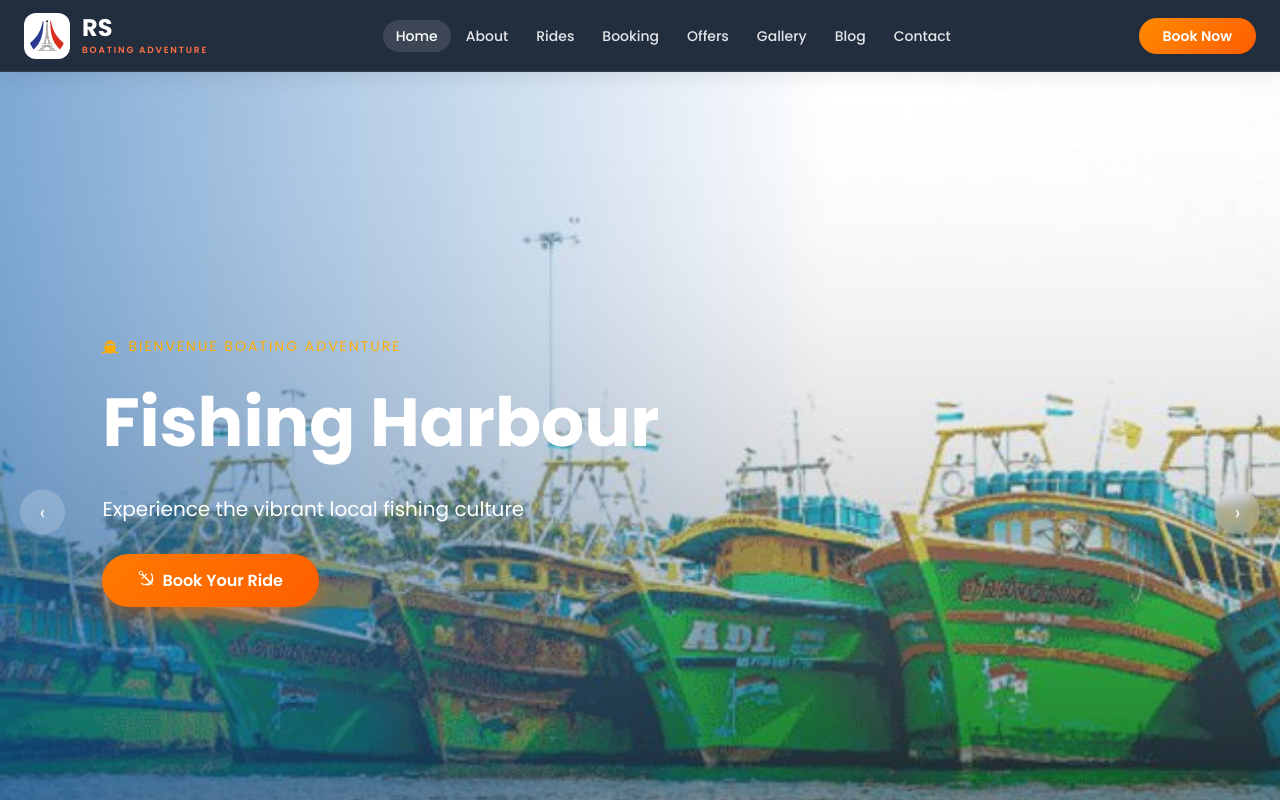
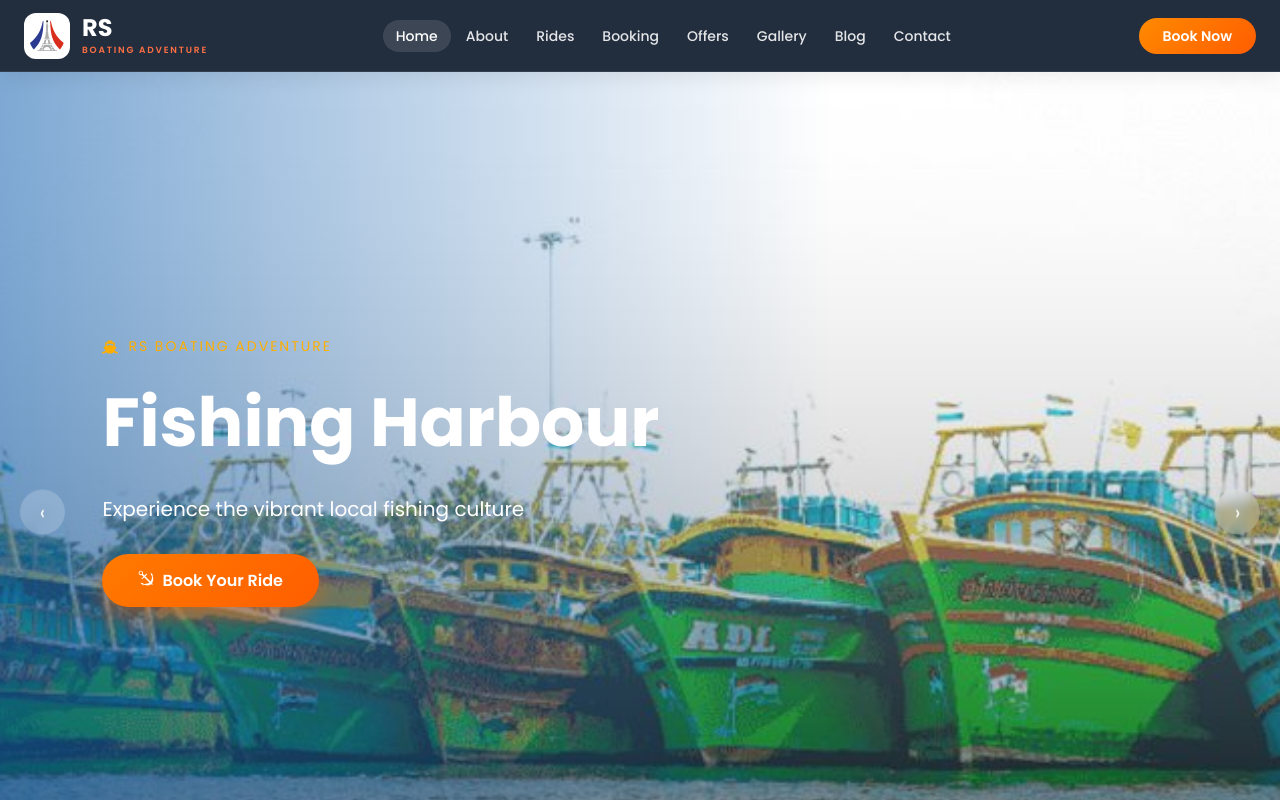
Before and after one commit to sudhar04/Boating-website, a React (Vite) app: page / in a window 1280 px wide. Shown: the top 800 px of the page. Built offline with nearby package versions, Linux system fonts and the light colour scheme.

Commit message:
Update HeroSection.jsx

```diff
--- a/src/components/HeroSection.jsx
+++ b/src/components/HeroSection.jsx
@@ -284,7 +284,7 @@
       <div key={current} className="hero-content fade-up">
         <div className="hero-subtitle">
           <FaShip className="boat-icon" />
-          BIENVENUE BOATING ADVENTURE
+          RS BOATING ADVENTURE
         </div>
 
         <h1 className="hero-title">
```
